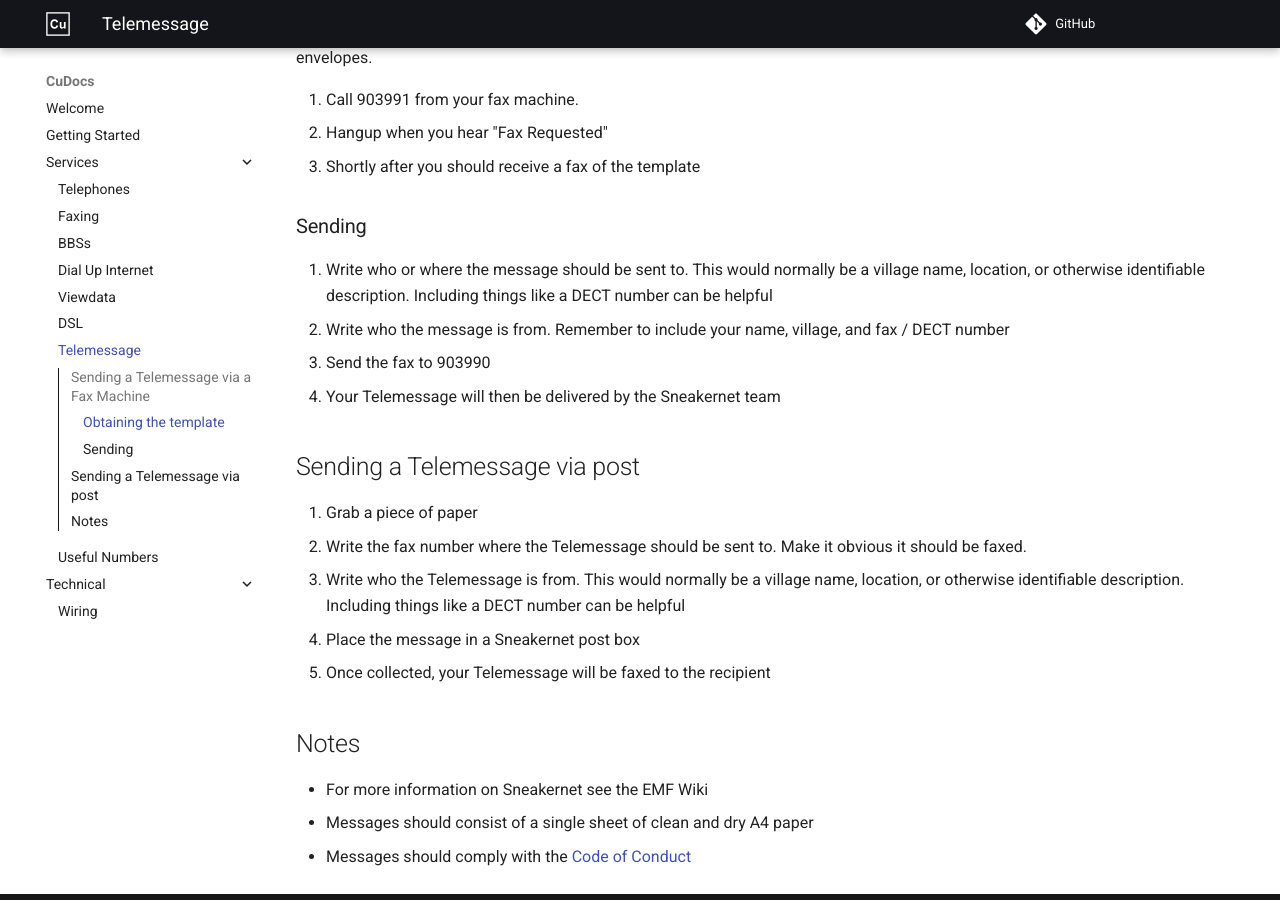
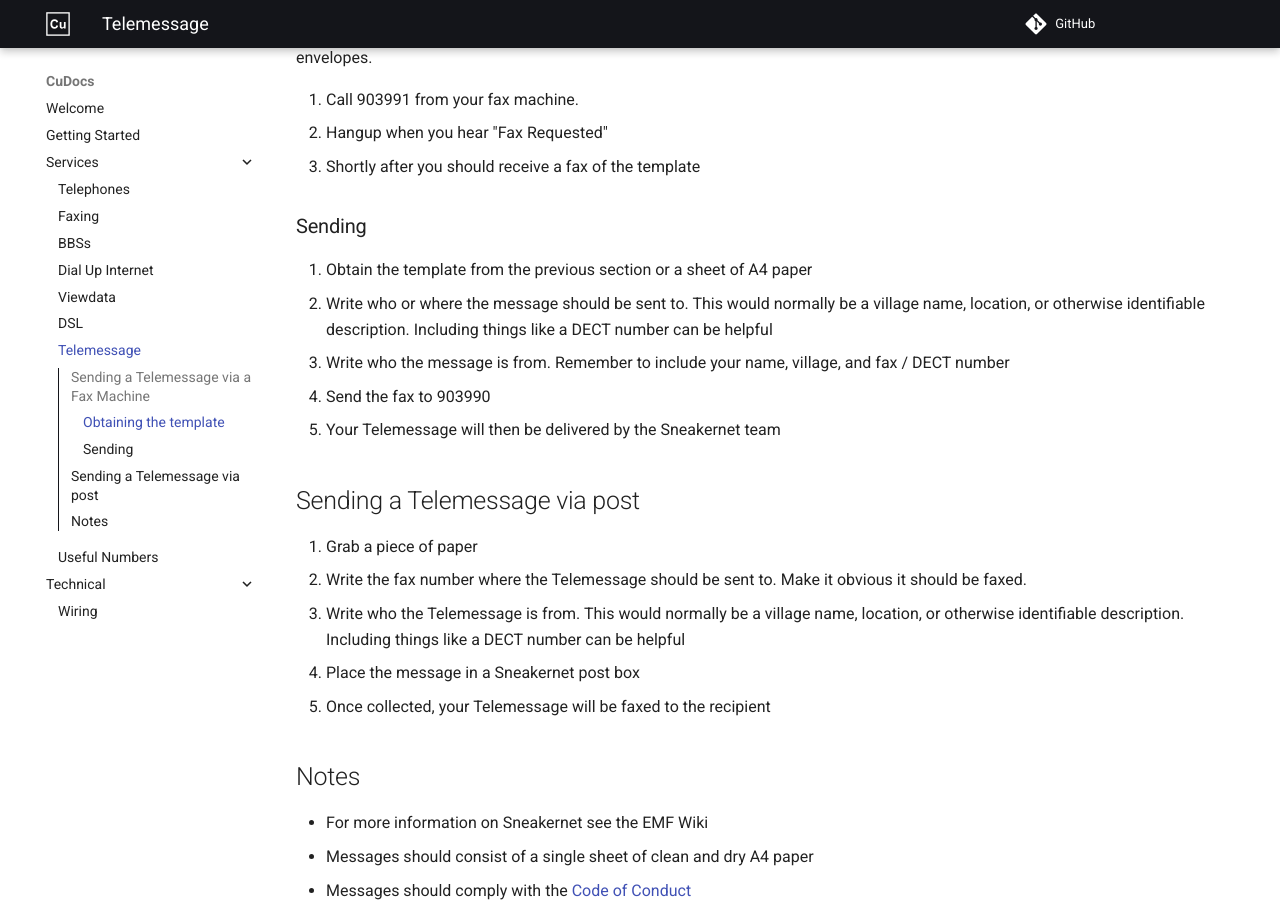
Before and after one commit to cu-telecom/cutel-docs, an MkDocs documentation site: the page built from docs/services/telemessage.md, in a window 1280 px wide and 900 px high, scrolled down 721 px. Built offline with MkDocs 1.6.1 and Material for MkDocs 9.7.7, drawn with Linux system fonts in a browser that asks for light colours; comment, search, counter and statistics services are not loaded.

Commit message:
update telemessage

```diff
--- a/docs/services/telemessage.md
+++ b/docs/services/telemessage.md
@@ -19,10 +19,11 @@ A template is available to make sending Telemessages easier. It's laid out to ma
 
 ### Sending
 
-  1. Write who or where the message should be sent to. This would normally be a village name, location, or otherwise identifiable description. Including things like a DECT number can be helpful
-  2. Write who the message is from. Remember to include your name, village, and fax / DECT number
-  3. Send the fax to 903990
-  4. Your Telemessage will then be delivered by the Sneakernet team
+  1. Obtain the template from the previous section or a sheet of A4 paper
+  2. Write who or where the message should be sent to. This would normally be a village name, location, or otherwise identifiable description. Including things like a DECT number can be helpful
+  3. Write who the message is from. Remember to include your name, village, and fax / DECT number
+  4. Send the fax to 903990
+  5. Your Telemessage will then be delivered by the Sneakernet team
 
 ## Sending a Telemessage via post
 
```
